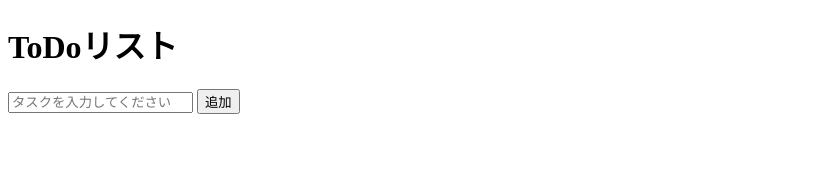
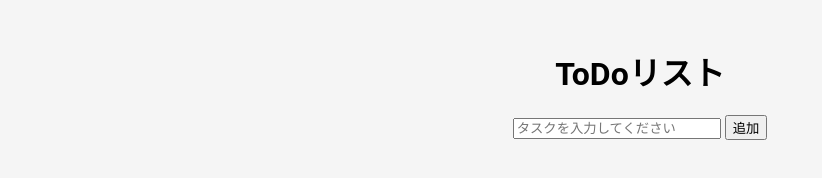
Before and after one commit to Prossell-tech/ccf2023-3days-example, a website: page todo/index.html in a window 1280 px wide. Shown: the whole page, without its empty margins (0-822 px from the left). Drawn offline with Linux system fonts and the light colour scheme.

Commit message:
fix todo design

```diff
--- a/todo/index.html
+++ b/todo/index.html
@@ -2,10 +2,11 @@
 <html lang="ja">
   <head>
     <title>ToDo</title>
+    <link rel="stylesheet" type="text/css" href="styles/index.css" />
   </head>
   <body>
     <h1>ToDoリスト</h1>
-<input id="taskInput" type="text" placeholder="タスクを入力してください">
+    <input id="taskInput" type="text" placeholder="タスクを入力してください" />
     <button id="addTaskBtn">追加</button>
     <ul id="taskList"></ul>
 
--- /dev/null
+++ b/todo/styles/index.css
@@ -0,0 +1,15 @@
+body {
+  font-family: "Roboto", sans-serif;
+  background-color: #f5f5f5;
+  text-align: center;
+  margin-top: 3rem;
+}
+
+ul {
+  text-align: left;
+  margin-left: 40%;
+}
+
+#taskInput {
+  min-width: 200px;
+}
```
Lines whose indentation alone changed are shown as unchanged.
